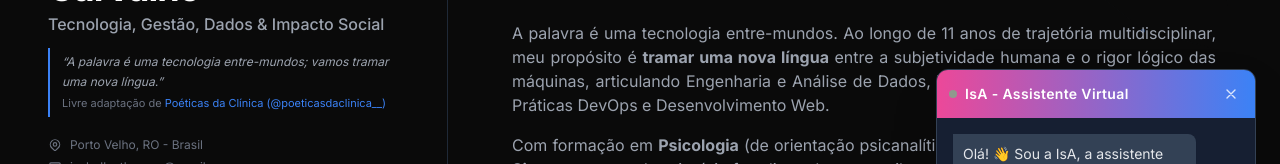
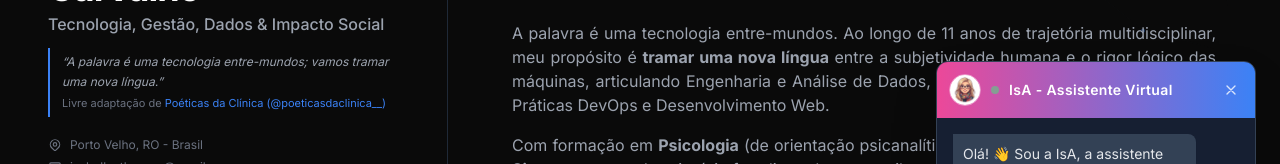
Before and after one commit to isamtbella/isamtbella.github.io., a plain HTML site: page index.html in a window 1280 px wide. Both pictures are taken after a click on the button "Abrir Chat". Shown: the part 232-396 px from the top of the page. Drawn offline with nearby package versions, Linux system fonts and the light colour scheme.

Commit message:
Update index.html

```diff
--- a/index.html
+++ b/index.html
@@ -1032,19 +1032,20 @@
     <!-- ========================================== -->
 
     <!-- Botão flutuante -->
-    <button id="chatbot-btn" class="fixed bottom-6 right-6 bg-pink-500 text-white p-4 rounded-full shadow-lg hover:bg-pink-600 transition z-50 flex items-center justify-center group" aria-label="Abrir Chat">
-        <svg class="w-6 h-6 transform group-hover:scale-110 transition" fill="none" stroke="currentColor" viewBox="0 0 24 24"><path stroke-linecap="round" stroke-linejoin="round" stroke-width="2" d="M8 10h.01M12 10h.01M16 10h.01M9 16H5a2 2 0 01-2-2V6a2 2 0 012-2h14a2 2 0 012 2v8a2 2 0 01-2 2h-5l-5 5v-5z"></path></svg>
+    <button id="chatbot-btn" class="fixed bottom-6 right-6 bg-pink-500 text-white rounded-full shadow-lg hover:bg-pink-600 transition z-50 flex items-center justify-center group overflow-hidden w-14 h-14 border-2 border-white dark:border-slate-800 cursor-pointer" aria-label="Abrir Chat">
+        <img src="isa-avatar.png" alt="IsA Avatar" class="w-full h-full object-cover transform group-hover:scale-110 transition">
     </button>
 
     <!-- Janela do Chat -->
     <div id="chatbot-window" class="hidden fixed bottom-24 right-6 w-[90vw] md:w-80 bg-white dark:bg-slate-900 border border-gray-200 dark:border-slate-700 rounded-xl shadow-2xl flex-col overflow-hidden text-gray-800 dark:text-white z-50 transition-all">
         <!-- Cabeçalho -->
         <div class="bg-gradient-to-r from-pink-500 to-accent p-3 font-semibold flex justify-between items-center text-white">
-            <div class="flex items-center gap-2">
+            <div class="flex items-center gap-2.5">
+                <img src="isa-avatar.png" alt="IsA" class="w-8 h-8 rounded-full object-cover border border-white/40">
                 <div class="w-2 h-2 bg-green-400 rounded-full animate-pulse"></div>
                 <span class="text-sm tracking-wide">IsA - Assistente Virtual</span>
             </div>
-            <button id="close-chat" class="text-white/80 hover:text-white transition p-1">
+            <button id="close-chat" class="text-white/80 hover:text-white transition p-1 cursor-pointer">
                 <svg class="w-4 h-4" fill="none" stroke="currentColor" viewBox="0 0 24 24"><path stroke-linecap="round" stroke-linejoin="round" stroke-width="2" d="M6 18L18 6M6 6l12 12"></path></svg>
             </button>
         </div>
```
